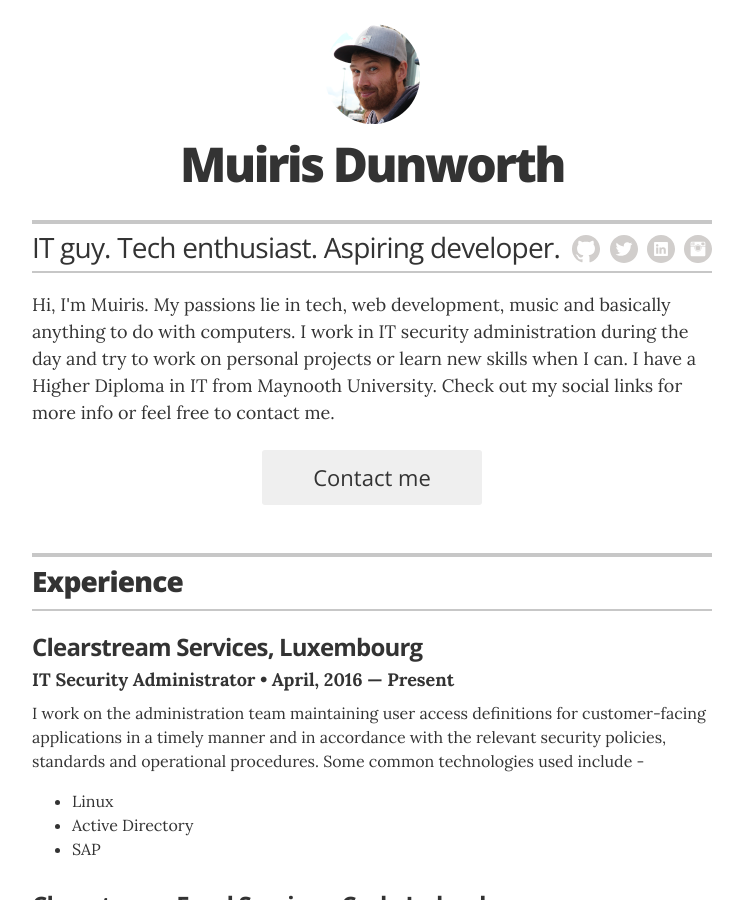
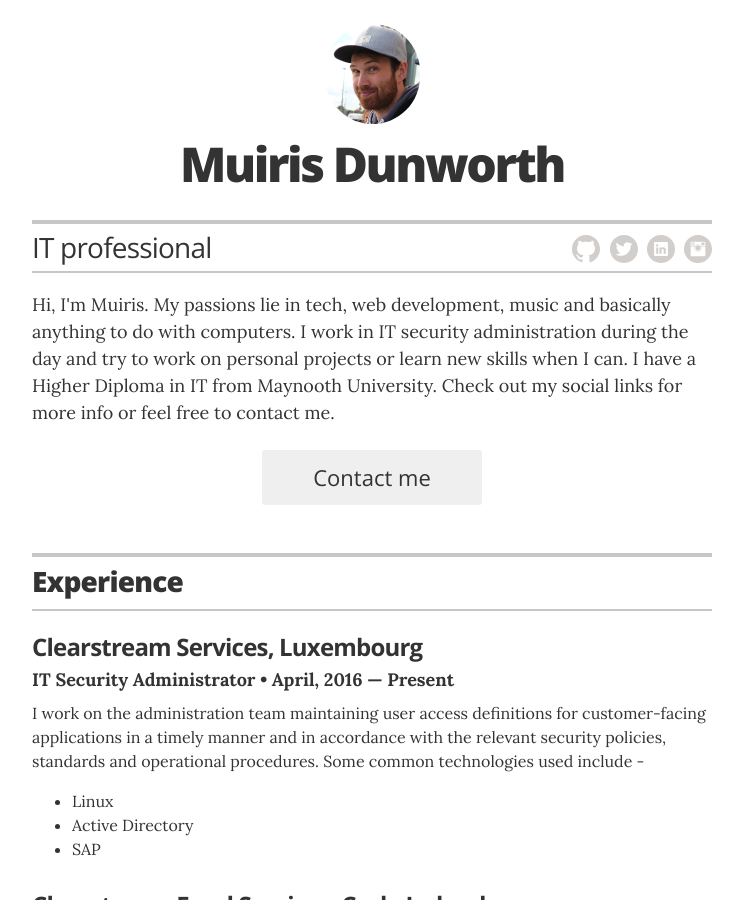
Before and after one commit to muiris/muiris.github.io, a Jekyll site: the page built from index.html, in a window 1280 px wide and 900 px high. Shown: the whole window, without its empty margins (268-1011 px from the left). Built offline with Jekyll 4.4.1, drawn with Linux system fonts in a browser that asks for light colours.

Commit message:
Updated title

```diff
--- a/_config.yml
+++ b/_config.yml
@@ -11,7 +11,7 @@ sass:
 # Resume settings
 resume_avatar:                  "true"
 resume_name:                    "Muiris Dunworth"
-resume_title:                   "IT guy. Tech enthusiast. Aspiring developer."
+resume_title:                   "IT professional"
 resume_contact_email:           "muirisd@gmail.com"
 resume_contact_telephone:       ""
 resume_contact_address:         ""
```
